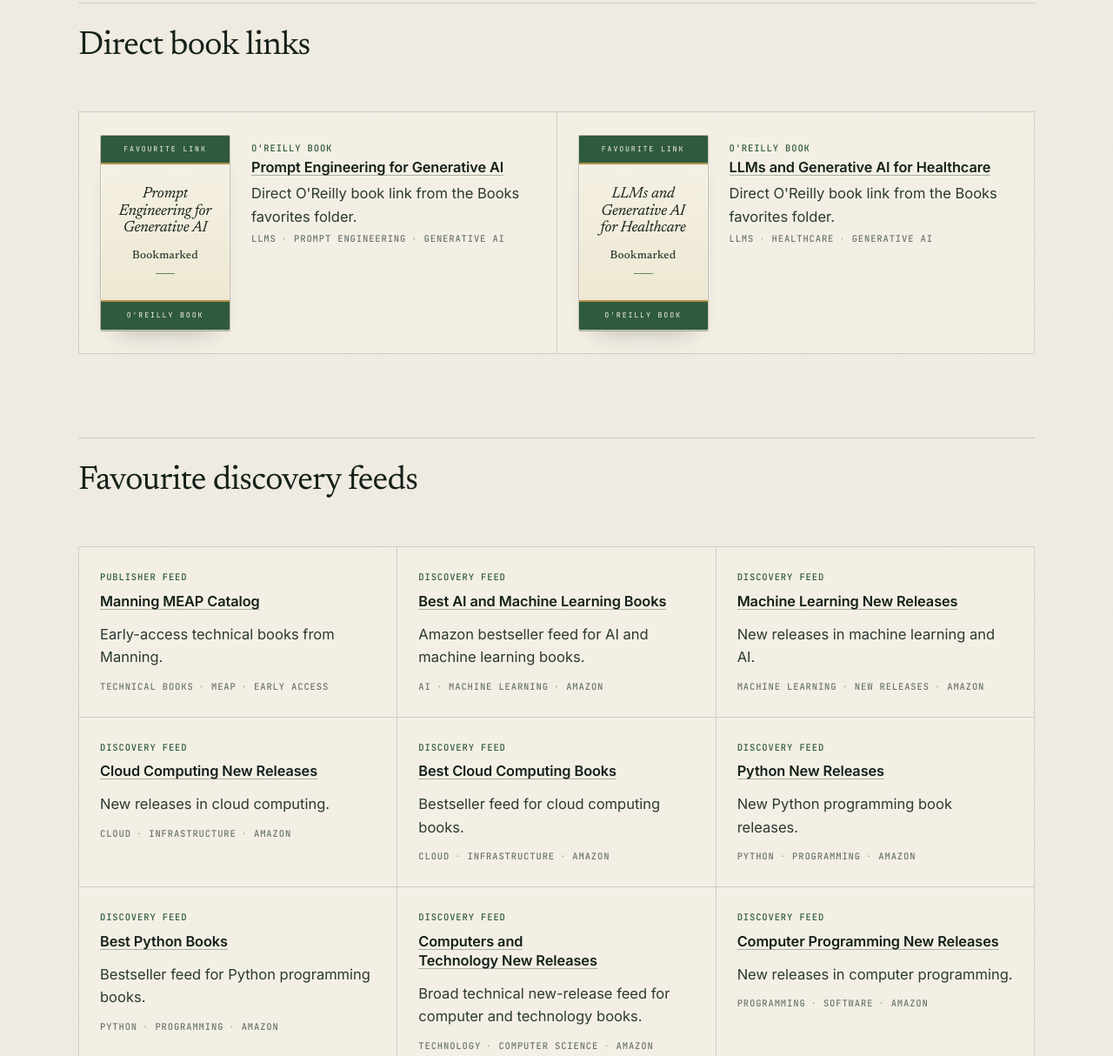
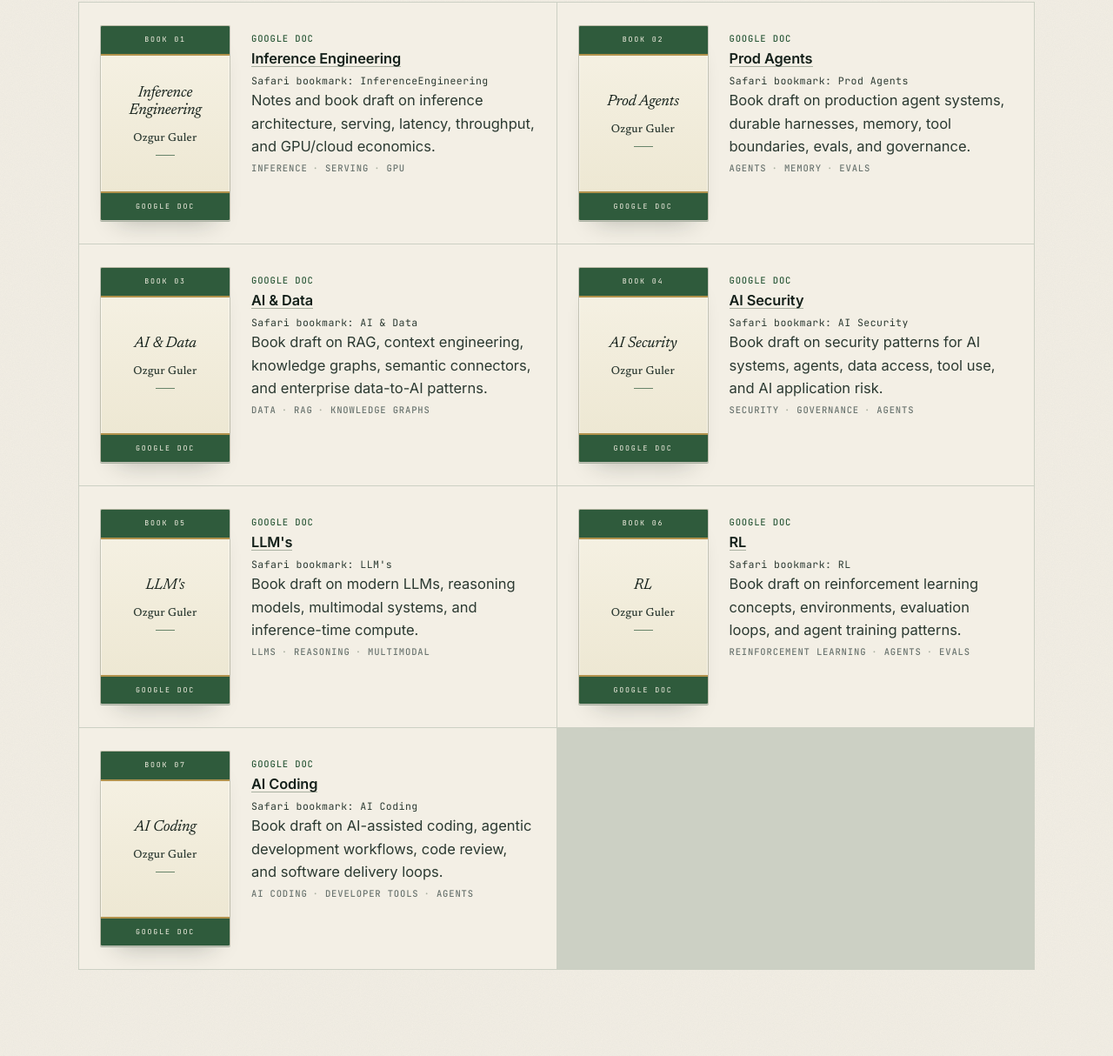
Before and after one commit to ozgurgulerx/ai-prime-directive, an Astro site in the folder site/: page /books in a window 1280 px wide. Shown: the part 488-1702 px from the top of the page at 87% size. Built offline with nearby package versions, Linux system fonts and the light colour scheme; Astro itself is replaced by a stand-in of ours.

Commit message:
feat: update books page from Safari folder

```diff
--- a/site/src/lib/bookmarks.ts
+++ b/site/src/lib/bookmarks.ts
@@ -1,202 +1,75 @@
 export type BookLink = {
   title: string;
+  bookmarkTitle: string;
   url: string;
   summary: string;
   status: string;
   tags: string[];
+  series: string;
 };
 
-export const directBookLinks: BookLink[] = [
+export const bookDraftLinks: BookLink[] = [
   {
-    title: "Prompt Engineering for Generative AI",
-    url: "https://learning.oreilly.com/library/view/prompt-engineering-for/9781098153427/",
-    summary: "Direct O'Reilly book link from the Books favorites folder.",
-    status: "O'Reilly book",
-    tags: ["llms", "prompt engineering", "generative ai"],
+    title: "Inference Engineering",
+    bookmarkTitle: "InferenceEngineering",
+    url: "https://docs.google.com/document/d/1VikC06l8cQtPtDbiv6MhVRuPpP0e3SN31Qme_iILkxU/edit?tab=t.0",
+    summary: "Notes and book draft on inference architecture, serving, latency, throughput, and GPU/cloud economics.",
+    status: "Google Doc",
+    tags: ["inference", "serving", "gpu"],
+    series: "Book 01",
   },
   {
-    title: "LLMs and Generative AI for Healthcare",
-    url: "https://learning.oreilly.com/library/view/llms-and-generative/9781098160913/",
-    summary: "Direct O'Reilly book link from the Books favorites folder.",
-    status: "O'Reilly book",
-    tags: ["llms", "healthcare", "generative ai"],
+    title: "Prod Agents",
+    bookmarkTitle: "Prod Agents",
+    url: "https://docs.google.com/document/d/1UqLG2S5S1hOA9BjSei668Mx98wV5D9pRHMCh29IkO1Q/edit?tab=t.0",
+    summary: "Book draft on production agent systems, durable harnesses, memory, tool boundaries, evals, and governance.",
+    status: "Google Doc",
+    tags: ["agents", "memory", "evals"],
+    series: "Book 02",
+  },
+  {
+    title: "AI & Data",
+    bookmarkTitle: "AI & Data",
+    url: "https://docs.google.com/document/d/1MtsCbaOSRzPh10FM1_bOvMDSTzy4yviMZbGZhFVRxdI/edit?tab=t.0",
+    summary: "Book draft on RAG, context engineering, knowledge graphs, semantic connectors, and enterprise data-to-AI patterns.",
+    status: "Google Doc",
+    tags: ["data", "rag", "knowledge graphs"],
+    series: "Book 03",
+  },
+  {
+    title: "AI Security",
+    bookmarkTitle: "AI Security",
+    url: "https://docs.google.com/document/d/1K7B1ENVMcrCBHtrFKKr1BgFgBeuRHyOgnywka-r2SZY/edit?tab=t.0",
+    summary: "Book draft on security patterns for AI systems, agents, data access, tool use, and AI application risk.",
+    status: "Google Doc",
+    tags: ["security", "governance", "agents"],
+    series: "Book 04",
+  },
+  {
+    title: "LLM's",
+    bookmarkTitle: "LLM's",
+    url: "https://docs.google.com/document/d/1DeU-NV7sJhrW4caq0egiCvuFq81YQGQz7We20kANCS0/edit?tab=t.0",
+    summary: "Book draft on modern LLMs, reasoning models, multimodal systems, and inference-time compute.",
+    status: "Google Doc",
+    tags: ["llms", "reasoning", "multimodal"],
+    series: "Book 05",
+  },
+  {
+    title: "RL",
+    bookmarkTitle: "RL",
+    url: "https://docs.google.com/document/d/1Vcpa89bS_vOK4BUt_aN5KKP2jN_MuBS-adYdcgGKpQ4/edit?tab=t.0",
+    summary: "Book draft on reinforcement learning concepts, environments, evaluation loops, and agent training patterns.",
+    status: "Google Doc",
+    tags: ["reinforcement learning", "agents", "evals"],
+    series: "Book 06",
+  },
+  {
+    title: "AI Coding",
+    bookmarkTitle: "AI Coding",
+    url: "https://docs.google.com/document/d/18I0MMmuYGlTHqs44-xr8x7u_qACYWcR5iT7gdWMBo9o/edit?tab=t.0",
+    summary: "Book draft on AI-assisted coding, agentic development workflows, code review, and software delivery loops.",
+    status: "Google Doc",
+    tags: ["ai coding", "developer tools", "agents"],
+    series: "Book 07",
   },
 ];
-
-export const favoriteBookFeeds: BookLink[] = [
-  {
-    title: "Manning MEAP Catalog",
-    url: "https://www.manning.com/meap-catalog",
-    summary: "Early-access technical books from Manning.",
-    status: "publisher feed",
-    tags: ["technical books", "meap", "early access"],
-  },
-  {
-    title: "Best AI and Machine Learning Books",
-    url: "https://www.amazon.com/Best-Sellers-AI-Machine-Learning/zgbs/books/3887",
-    summary: "Amazon bestseller feed for AI and machine learning books.",
-    status: "discovery feed",
-    tags: ["ai", "machine learning", "amazon"],
-  },
-  {
-    title: "Machine Learning New Releases",
-    url: "https://www.amazon.com/gp/new-releases/books/3887",
-    summary: "New releases in machine learning and AI.",
-    status: "discovery feed",
-    tags: ["machine learning", "new releases", "amazon"],
-  },
-  {
-    title: "Cloud Computing New Releases",
-    url: "https://www.amazon.com/gp/new-releases/books/10806612011",
-    summary: "New releases in cloud computing.",
-    status: "discovery feed",
-    tags: ["cloud", "infrastructure", "amazon"],
-  },
-  {
-    title: "Best Cloud Computing Books",
-    url: "https://www.amazon.com/Best-Sellers-Kindle-Store-Cloud-Computing/zgbs/digital-text/16977223011",
-    summary: "Bestseller feed for cloud computing books.",
-    status: "discovery feed",
-    tags: ["cloud", "infrastructure", "amazon"],
-  },
-  {
-    title: "Python New Releases",
-    url: "https://www.amazon.com/gp/new-releases/books/285856",
-    summary: "New Python programming book releases.",
-    status: "discovery feed",
-    tags: ["python", "programming", "amazon"],
-  },
-  {
-    title: "Best Python Books",
-    url: "https://www.amazon.com/Best-Sellers-Books-Python-Programming/zgbs/books/285856",
-    summary: "Bestseller feed for Python programming books.",
-    status: "discovery feed",
-    tags: ["python", "programming", "amazon"],
-  },
-  {
-    title: "Computers and Technology New Releases",
-    url: "https://www.amazon.com/gp/new-releases/books/5/ref=zg_bsnr_unv_books_2_549646_1",
-    summary: "Broad technical new-release feed for computer and technology books.",
-    status: "discovery feed",
-    tags: ["technology", "computer science", "amazon"],
-  },
-  {
-    title: "Computer Programming New Releases",
-    url: "https://www.amazon.com/gp/new-releases/books/3839/ref=zg_bsnr_nav_b_2_5",
-    summary: "New releases in computer programming.",
-    status: "discovery feed",
-    tags: ["programming", "software", "amazon"],
-  },
-  {
-    title: "Software Development New Releases",
-    url: "https://www.amazon.com/gp/new-releases/books/4016/ref=zg_b_hnr_4016_1",
-    summary: "New releases in software development.",
-    status: "discovery feed",
-    tags: ["software", "engineering", "amazon"],
-  },
-  {
-    title: "Best Web Development and Design Books",
-    url: "https://www.amazon.com/Best-Sellers-Books-Web-Development-Design/zgbs/books/3510/ref=zg_bs_nav_b_2_5",
-    summary: "Bestseller feed for web development and design books.",
-    status: "discovery feed",
-    tags: ["web", "design", "amazon"],
-  },
-  {
-    title: "Computer Vision and Pattern Recognition",
-    url: "https://www.amazon.com/Best-Sellers-Books-Computer-Vision-Pattern-Recognition/zgbs/books/132552011/ref=zg_bs_nav_b_4_3887",
-    summary: "Computer vision and pattern recognition book feed.",
-    status: "discovery feed",
-    tags: ["computer vision", "machine learning", "amazon"],
-  },
-  {
-    title: "Data Warehousing New Releases",
-    url: "https://www.amazon.com/gp/new-releases/books/3655",
-    summary: "New releases in data warehousing.",
-    status: "discovery feed",
-    tags: ["data", "warehousing", "amazon"],
-  },
-  {
-    title: "Quantum Theory New Releases",
-    url: "https://www.amazon.com/gp/new-releases/books/14581",
-    summary: "New releases in quantum theory.",
-    status: "discovery feed",
-    tags: ["quantum", "science", "amazon"],
-  },
-  {
-    title: "Best Quantum Theory Books",
-    url: "https://www.amazon.com/Best-Sellers-Kindle-Store-Quantum-Theory/zgbs/digital-text/159799011/ref=zg_bsnr_tab_t_digital-text_bs",
-    summary: "Bestseller feed for quantum theory books.",
-    status: "discovery feed",
-    tags: ["quantum", "science", "amazon"],
-  },
-  {
-    title: "Neuroscience New Releases",
-    url: "https://www.amazon.com/gp/new-releases/books/227637",
-    summary: "New releases in neuroscience.",
-    status: "discovery feed",
-    tags: ["neuroscience", "cognition", "amazon"],
-  },
-  {
-    title: "Best Neuroscience Books",
-    url: "https://www.amazon.com/gp/bestsellers/digital-text/157199011/ref=zg_b_bs_157199011_1",
-    summary: "Bestseller feed for neuroscience books.",
-    status: "discovery feed",
-    tags: ["neuroscience", "cognition", "amazon"],
-  },
-  {
-    title: "Memory New Releases",
-    url: "https://www.amazon.com/gp/new-releases/books/4743",
-    summary: "New releases around memory and cognition.",
-    status: "discovery feed",
-    tags: ["memory", "cognition", "amazon"],
-  },
-  {
-    title: "Startup New Releases",
-    url: "https://www.amazon.com/gp/new-releases/digital-text/8493731011",
-    summary: "New releases in startup and entrepreneurship books.",
-    status: "discovery feed",
-    tags: ["startups", "business", "amazon"],
-  },
-  {
-    title: "Best Venture Capital Books",
-    url: "https://www.amazon.com/Best-Sellers-Books-Venture-Capital/zgbs/books/10020679011/ref=zg_bs_pg_1?_encoding=UTF8&pg=1",
-    summary: "Bestseller feed for venture capital books.",
-    status: "discovery feed",
-    tags: ["venture capital", "startups", "amazon"],
-  },
-  {
-    title: "Financial Services New Releases",
-    url: "https://www.amazon.com/gp/new-releases/books/10020696011",
-    summary: "New releases in financial services.",
-    status: "discovery feed",
-    tags: ["finance", "financial services", "amazon"],
-  },
-  {
-    title: "FinTech Book Search",
-    url: "https://www.amazon.com/Books-FinTech/s?rh=n%3A283155%2Cp_28%3AFinTech",
-    summary: "Saved Amazon search for FinTech books.",
-    status: "discovery feed",
-    tags: ["fintech", "finance", "amazon"],
-  },
-  {
-    title: "Biotech New Releases",
-    url: "https://www.amazon.com/gp/new-releases/books/13518",
-    summary: "New releases in biotechnology.",
-    status: "discovery feed",
-    tags: ["biotech", "science", "amazon"],
-  },
-  {
-    title: "Best Books of the Year So Far",
-    url: "https://www.amazon.com/b?ref=ess_dp_epicks_r&node=3003015011",
-    summary: "Amazon editors' broad book discovery feed.",
-    status: "editor feed",
-    tags: ["general reading", "editors", "amazon"],
-  },
-  {
-    title: "Best Books of the Month: Nonfiction",
-    url: "https://www.amazon.com/b?ref=ess_dp_epicks_T2&node=17276799011",
-    summary: "Amazon editors' nonfiction monthly picks.",
-    status: "editor feed",
-    tags: ["nonfiction", "editors", "amazon"],
-  },
-];
--- a/site/src/pages/books.astro
+++ b/site/src/pages/books.astro
@@ -1,31 +1,25 @@
 ---
-import { getCollection } from "astro:content";
 import BaseLayout from "@/layouts/BaseLayout.astro";
-import BookCard from "@/components/BookCard.astro";
-import Card from "@/components/Card.astro";
-import Section from "@/components/Section.astro";
-import { directBookLinks, favoriteBookFeeds } from "@/lib/bookmarks";
-
-const writingProjects = await getCollection("books");
+import { bookDraftLinks } from "@/lib/bookmarks";
 ---
 
-<BaseLayout title="Books" description="Favourite book links and reading feeds from the Books bookmarks folder.">
+<BaseLayout title="Books" description="Book drafts from the Safari Books- bookmarks folder.">
   <section class="hero">
     <p class="eyebrow">Books</p>
     <h1>Books</h1>
-    <p class="lede">Favourite book links and reading feeds from the Books bookmarks folder: direct O'Reilly book links, technical publisher catalogs, and saved discovery feeds across AI, infrastructure, programming, startups, finance, and science.</p>
+    <p class="lede">Book drafts from the Safari Books- bookmark folder. Each link opens the source Google Doc.</p>
   </section>
 
-  <Section title="Direct book links">
+  <section class="section">
     <div class="grid two">
-      {directBookLinks.map((book) => (
+      {bookDraftLinks.map((book) => (
         <article class="card book-card">
           <a class="cover-link" href={book.url} target="_blank" rel="noopener" aria-hidden="true" tabindex="-1">
             <div class="cover-typo">
-              <div class="cv-series">Favourite Link</div>
+              <div class="cv-series">{book.series}</div>
               <div class="cv-title">
                 {book.title}
-                <span class="cv-author-name">Bookmarked</span>
+                <span class="cv-author-name">Ozgur Guler</span>
               </div>
               <div class="cv-author">{book.status.toUpperCase()}</div>
             </div>
@@ -33,6 +27,7 @@ const writingProjects = await getCollection("books");
           <div>
             <span class="status">{book.status}</span>
             <h3><a href={book.url} target="_blank" rel="noopener">{book.title}</a></h3>
+            <p class="meta">Safari bookmark: {book.bookmarkTitle}</p>
             <p>{book.summary}</p>
             <div class="chips">
               {book.tags.map((tag) => <span class="chip">{tag}</span>)}
@@ -41,19 +36,5 @@ const writingProjects = await getCollection("books");
         </article>
       ))}
     </div>
-  </Section>
-
-  <Section title="Favourite discovery feeds">
-    <div class="grid three">
-      {favoriteBookFeeds.map((feed) => (
-        <Card title={feed.title} href={feed.url} status={feed.status} summary={feed.summary} tags={feed.tags} />
-      ))}
-    </div>
-  </Section>
-
-  <Section title="Ozgur writing projects">
-    <div class="grid two">
-      {writingProjects.map((book) => <BookCard book={book} />)}
-    </div>
-  </Section>
+  </section>
 </BaseLayout>
```
Also changed, not shown: site/prompts/nano-banana/books-folder-ai-coding.md (added, +12 -0 lines), site/prompts/nano-banana/books-folder-ai-data.md (added, +12 -0 lines), site/prompts/nano-banana/books-folder-ai-security.md (added, +12 -0 lines), site/prompts/nano-banana/books-folder-inference-engineering.md (added, +12 -0 lines), site/prompts/nano-banana/books-folder-llms.md (added, +12 -0 lines), site/prompts/nano-banana/books-folder-prod-agents.md (added, +12 -0 lines), site/prompts/nano-banana/books-folder-rl.md (added, +12 -0 lines), site/scripts/generate-images.mjs (+7 -0 lines), site/scripts/smoke-test.mjs (+29 -0 lines), site/src/pages/index.astro (+4 -10 lines).
